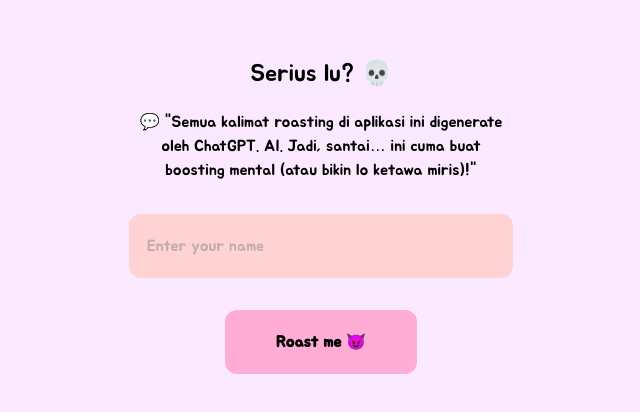
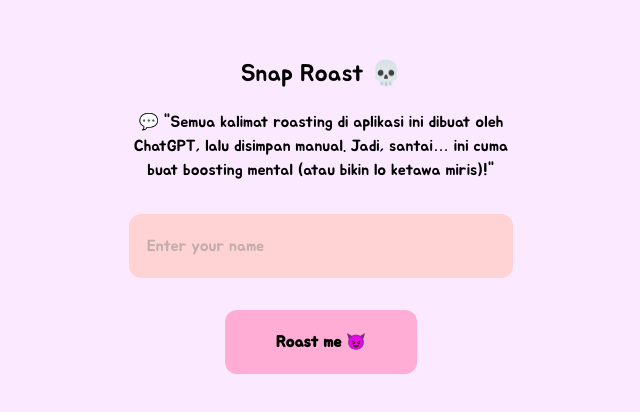
Before and after one commit to setiyawt04/SnapRoast, a website with bundled scripts: page src/index.html in a window 1280 px wide. Shown: the part 184-596 px from the top of the page, without its empty margins (319-959 px from the left). Built offline with nearby package versions, Linux system fonts and the light colour scheme.

Commit message:
added icon

```diff
--- a/src/index.html
+++ b/src/index.html
@@ -3,13 +3,14 @@
 <head>
     <meta charset="UTF-8">
     <meta name="viewport" content="width=device-width, initial-scale=1.0">
-    <title>Roast Me - Serius lu?</title>
+    <title>Snap Roast</title>
+    <link rel="icon" type="image/png" href="../assets/icon.png" />
     <link href="./output.css" rel="stylesheet">
 </head>
 <body class="bg-[#FBE9FF] w-full min-h-screen flex flex-col justify-center items-center jua-regular">
-    <header class="text-2xl text-center">Serius lu? 💀</header>
+    <header class="text-2xl text-center">Snap Roast 💀</header>
     <nav class="mt-5 w-[87vw] sm:w-[40vw] lg:w-[30vw] text-base mx-auto">
-        <p class="text-center">💬 "Semua kalimat roasting di aplikasi ini digenerate oleh ChatGPT. AI. Jadi, santai… ini cuma buat boosting mental (atau bikin lo ketawa miris)!"</p>
+        <p class="text-center">💬 "Semua kalimat roasting di aplikasi ini dibuat oleh ChatGPT, lalu disimpan manual. Jadi, santai… ini cuma buat boosting mental (atau bikin lo ketawa miris)!"</p>
     </nav>
     <main class="mt-8 w-[87vw] sm:w-[40vw] lg:w-[30vw]" id="form-input">
         <form id="name-input" class="flex flex-col justify-center items-center">
```
Also changed, not shown: assets/icon.png (added).
